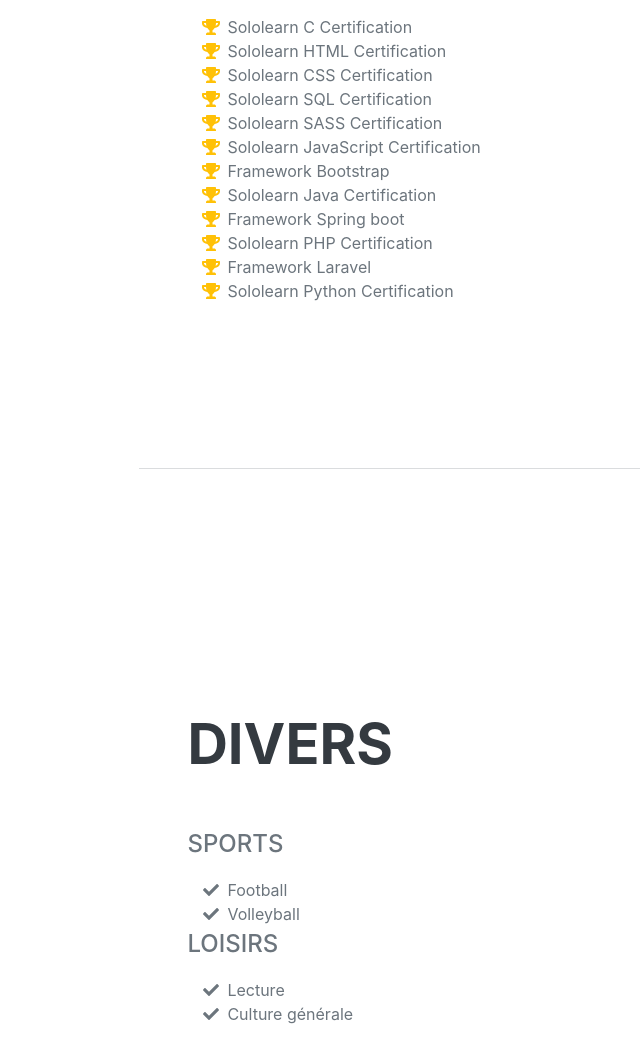
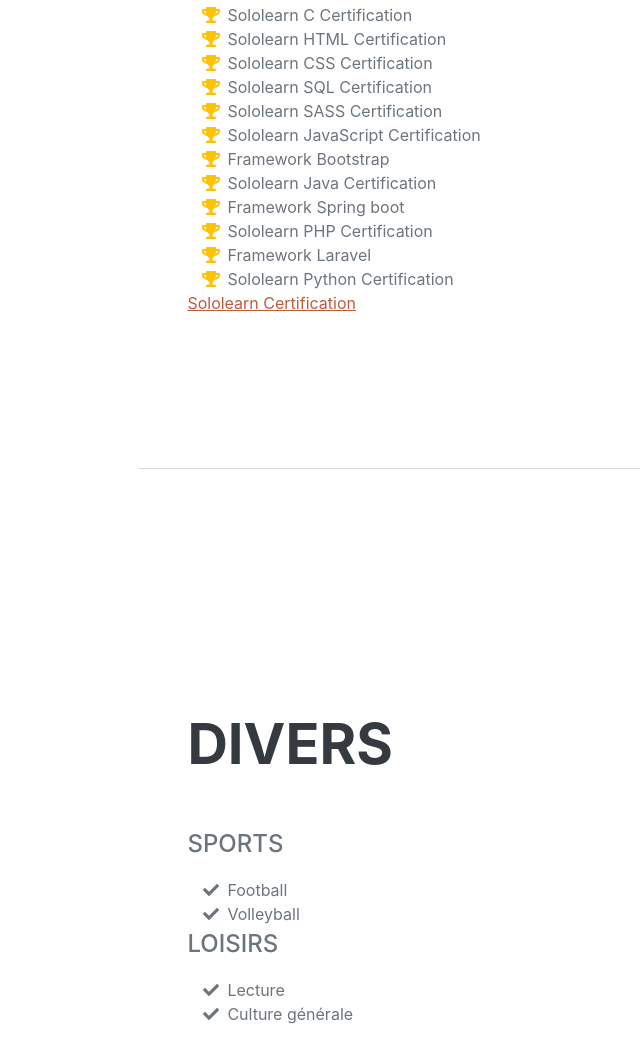
Before and after one commit to bagus-09/bagus-CV, a plain HTML site: page index.html in a window 1280 px wide. Shown: the part 4710-5773 px from the top of the page, without its empty margins (183-823 px from the left). Drawn offline with nearby package versions, Linux system fonts and the light colour scheme; a web font is replaced by a local one.

Commit message:
Update index.html

```diff
--- a/index.html
+++ b/index.html
@@ -262,6 +262,7 @@
                         </li>
 
                     </ul>
+                    <span><a href="https://bit.ly/3SL6Xn7" class="link-primary">Sololearn Certification</a></span>
                 </div>
             </section>
             <hr class="m-0" />
```
